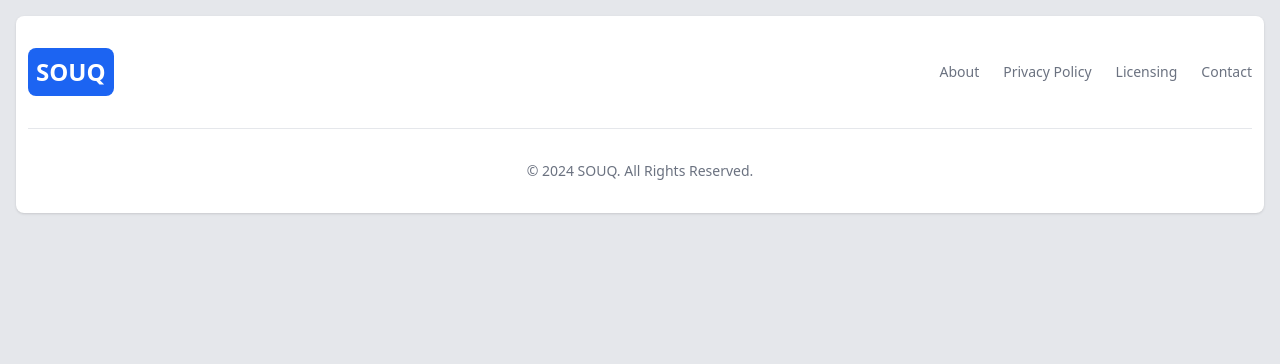
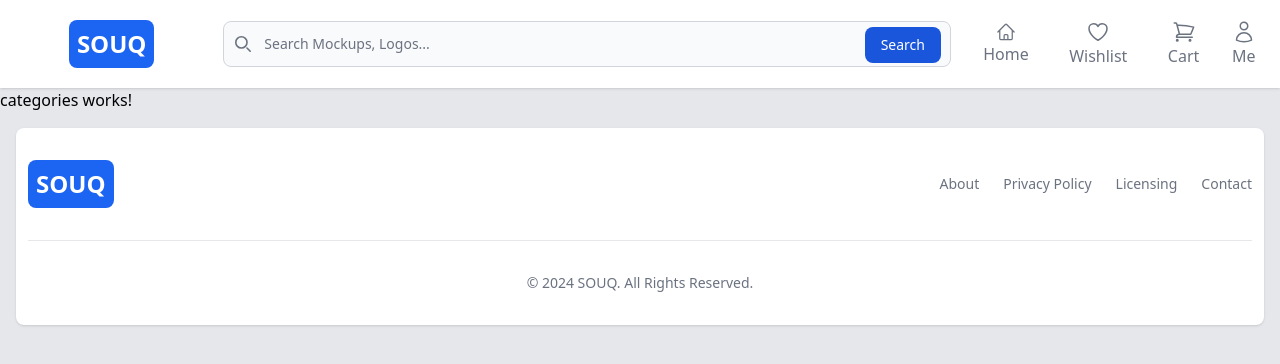
Before and after one commit to realKamel/Souqmart, an Angular app: page /categories in a window 1280 px wide. Shown: the top 364 px of the page. Built offline with nearby package versions, Linux system fonts and the light colour scheme.

Commit message:
fix routes

```diff
--- /dev/null
+++ b/src/app/Components/categories/categories.component.html
@@ -0,0 +1 @@
+<p>categories works!</p>
--- a/src/app/Components/nav-bar-blank/nav-bar-blank.component.html
+++ b/src/app/Components/nav-bar-blank/nav-bar-blank.component.html
@@ -133,7 +133,7 @@
 				</li>
 				<li class>
 					<button
-						routerLink="Account"
+						routerLink="profile"
 						routerLinkActive="active__tab"
 						class="flex flex-col items-center justify-center text-gray-500 hover:text-blue-600 transition-all duration-500"
 					>
@@ -190,7 +190,7 @@
 			<span>Home</span>
 		</button>
 		<button
-			routerLink="Categories"
+			routerLink="categories"
 			routerLinkActive="active__tab"
 			class="p-2 flex flex-col items-center justify-center text-gray-500 hover:text-blue-600 transition-all duration-500"
 		>
@@ -219,7 +219,7 @@
 			<span>Categories</span>
 		</button>
 		<button
-			routerLink="Account"
+			routerLink="profile"
 			routerLinkActive="active__tab"
 			class="flex flex-col items-center justify-center text-gray-500 hover:text-blue-600 transition-all duration-500"
 		>
--- /dev/null
+++ b/src/app/Components/user-profile/user-profile.component.html
@@ -0,0 +1 @@
+<p>user-profile works!</p>
--- a/src/app/app.routes.ts
+++ b/src/app/app.routes.ts
@@ -12,6 +12,8 @@ import { LogInComponent } from './Components/log-in/log-in.component';
 import { RegisterComponent } from './Components/register/register.component';
 import { ForgetPasswordComponent } from './Components/forget-password/forget-password.component';
 import { NotFoundComponent } from './Components/not-found/not-found.component';
+import { UserProfileComponent } from './Components/user-profile/user-profile.component';
+import { CategoriesComponent } from './Components/categories/categories.component';
 
 export const routes: Routes = [
 	{
@@ -26,6 +28,8 @@ export const routes: Routes = [
 			{ path: 'wishlist', component: WishlistComponent },
 			{ path: 'checkout/:cart_id', component: CheckOutComponent },
 			{ path: 'allorders', component: AllOrdersComponent },
+			{ path: 'profile', component: UserProfileComponent },
+			{ path: 'categories', component: CategoriesComponent },
 		],
 	},
 	{
```
Also changed, not shown: src/app/Components/categories/categories.component.ts (added, +12 -0 lines), src/app/Components/user-profile/user-profile.component.ts (added, +12 -0 lines), src/app/Components/categories/categories.component.css (added), src/app/Components/user-profile/user-profile.component.css (added), 2 other files (tests, documents, lock files or other folders). Lines whose indentation alone changed are shown as unchanged.
